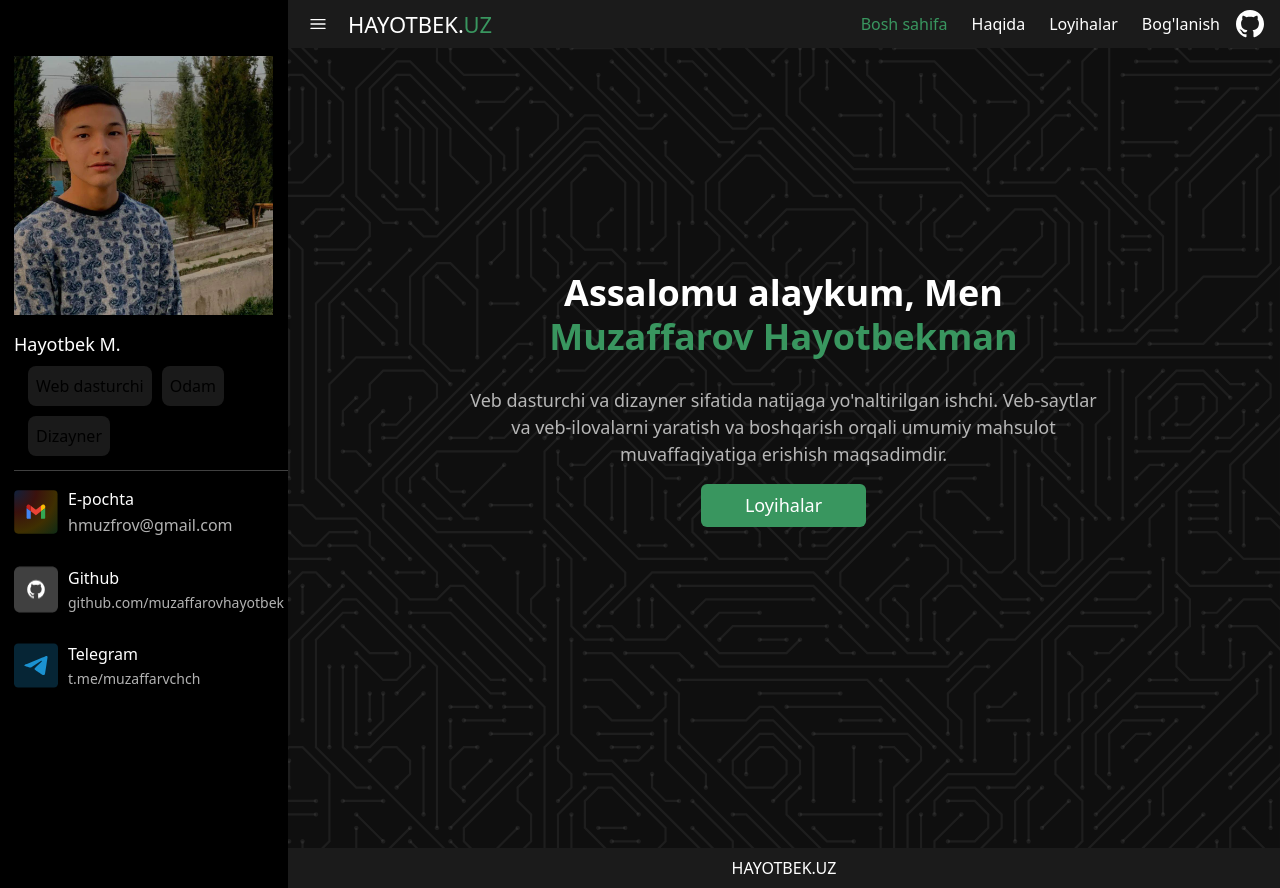
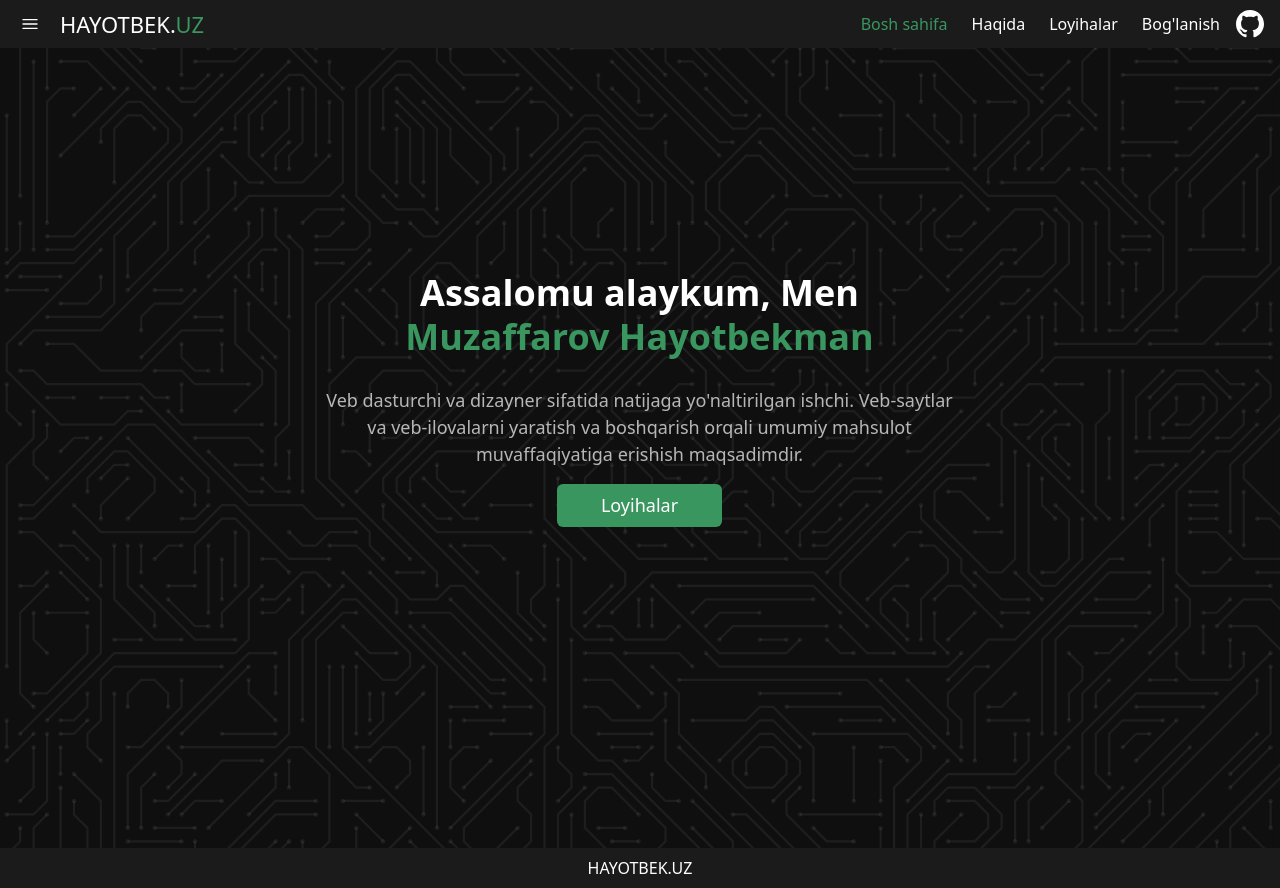
Before and after one commit to muzaffarovhayotbek/hayotbek-portfolio, a React (Vite) app: page / in a window 1280 px wide. Built offline with nearby package versions, Linux system fonts and the light colour scheme.

Commit message:
projects page add

```diff
--- a/src/App.jsx
+++ b/src/App.jsx
@@ -5,6 +5,7 @@ import Home from './pages/Home/Home';
 import About from './pages/About/About';
 import Contact from './pages/Contact/Contact';
 import ErrorPage from './pages/Error/ErrorPage';
+import Projects from './pages/Projects/Projects';
 
 function App() {
   return (
@@ -34,6 +35,7 @@ function App() {
             </MainLayout>
           }
         ></Route>
+        <Route path='/projects' element = {<MainLayout><Projects/></MainLayout>}></Route>
         <Route path="*" element={<ErrorPage />}></Route>
       </Routes>
     </div>
--- a/src/layout/MainLayout.jsx
+++ b/src/layout/MainLayout.jsx
@@ -7,7 +7,7 @@ import LeftBar from '../components/LeftBar';
 function MainLayout({ children }) {
   return (
     <div className="flex min-h-dvh flex-row">
-      <LeftBar />
+      {/* <LeftBar /> */}
 
       <div className="flex flex-col flex-grow">
         <header className="pt-[8px] pb-[8px] bg-[#1B1B1B] pl-[14px] pr-[14px]">
--- a/src/pages/Projects/Projects.jsx
+++ b/src/pages/Projects/Projects.jsx
@@ -5,7 +5,7 @@ function Projects() {
     <div className="flex flex-col items-center container mx-auto">
       <div className="mt-[32px] mb-[8px] pl-[20px]">
         <h2 className="text-[32px] text-[#FFFFFF] leading-[100%]">Loyihalar</h2>
-        <h3 className="w-[112px] bg-[#39965F] h-4 rounded-[10px] mt-[8px] mb-[24px]"></h3>
+        <h3 className="w-[112px] bg-[#39965F] h-2 rounded-[10px] mt-[8px] mb-[24px]"></h3>
       </div>
     </div>
   );
```
